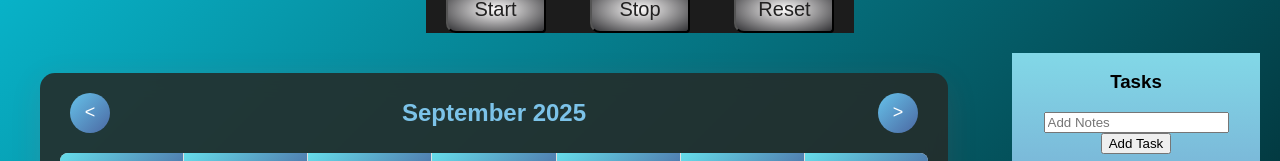
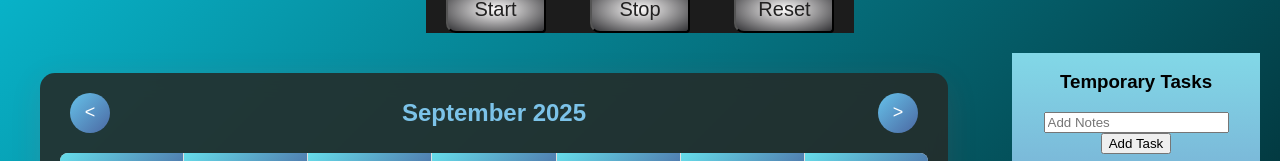
Before and after one commit to ISucc34/Rick_Hackathon2025, a plain HTML site: page index.html in a window 1280 px wide. Shown: the part 487-648 px from the top of the page. Drawn offline with Linux system fonts and the light colour scheme; no server answers.

Commit message:
Update index.html

```diff
--- a/index.html
+++ b/index.html
@@ -76,7 +76,7 @@
     <!--Tasks-->
     <div class="taskbar">
 
-    <h3>Tasks</h3>
+    <h3>Temporary Tasks</h3>
 
     <section class="notes">
       <form id="taskForm">
```
